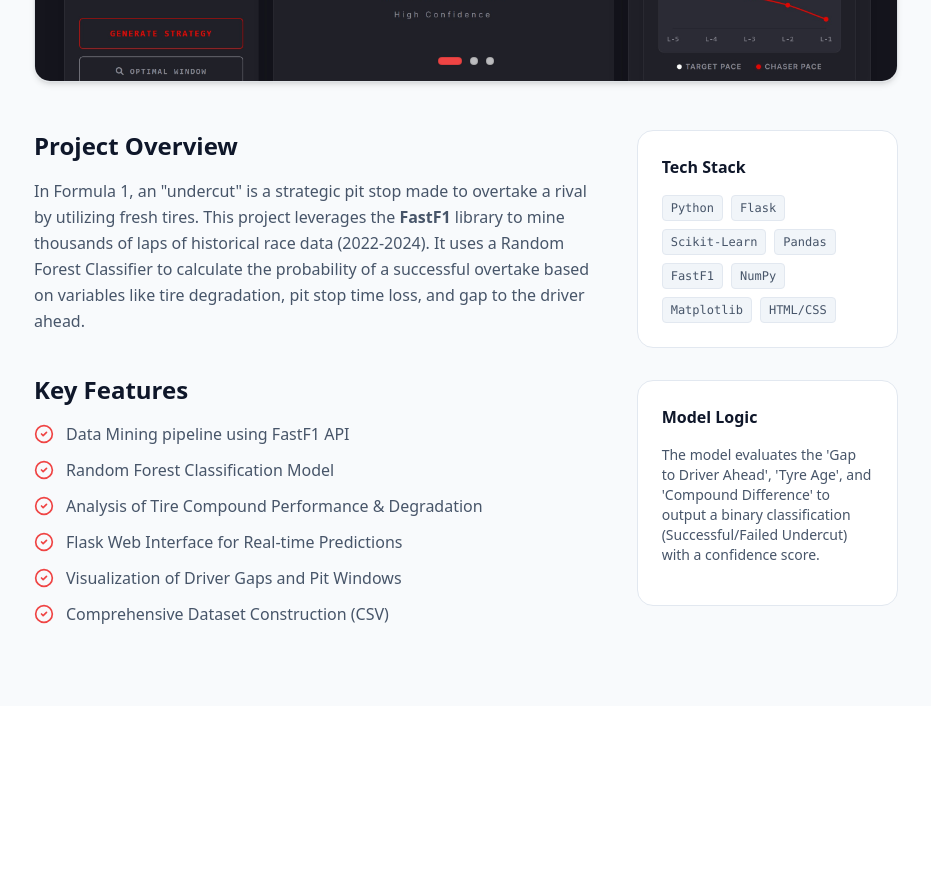
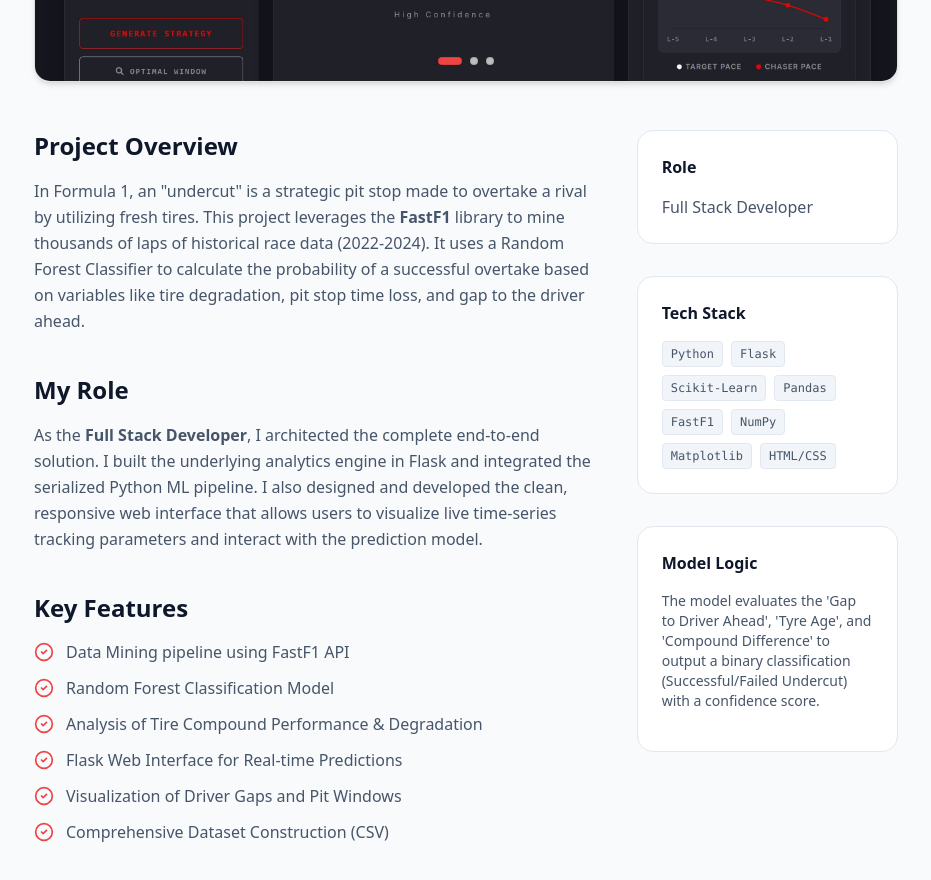
Before and after one commit to NichoHo/portfolio, a Next.js app: page /portfolio/projects/f1-undercut-predictor in a window 1280 px wide. Shown: the part 800-1680 px from the top of the page, without its empty margins (174-1105 px from the left). Before the commit the page ends 1506 px from the top, so only its background shows below. Built offline with nearby package versions, Linux system fonts and the light colour scheme.

Commit message:
add roles for F1

```diff
--- a/app/projects/f1-undercut-predictor/page.tsx
+++ b/app/projects/f1-undercut-predictor/page.tsx
@@ -140,6 +140,13 @@ export default function F1PredictorPage() {
                 </section>
 
                 <section>
+                    <h2 className="text-2xl font-bold text-slate-900 dark:text-white mb-4">My Role</h2>
+                    <p className="text-slate-600 dark:text-slate-400 leading-relaxed">
+                        As the <strong>Full Stack Developer</strong>, I architected the complete end-to-end solution. I built the underlying analytics engine in Flask and integrated the serialized Python ML pipeline. I also designed and developed the clean, responsive web interface that allows users to visualize live time-series tracking parameters and interact with the prediction model.
+                    </p>
+                </section>
+
+                <section>
                     <h2 className="text-2xl font-bold text-slate-900 dark:text-white mb-4">Key Features</h2>
                     <ul className="space-y-3">
                         {[
@@ -159,8 +166,16 @@ export default function F1PredictorPage() {
                 </section>
             </div>
 
-            {/* RIGHT: TECH STACK */}
+            {/* RIGHT: TECH STACK & ROLE */}
             <div className="space-y-8">
+
+                 <div className="p-6 rounded-2xl bg-white dark:bg-slate-900 border border-slate-200 dark:border-slate-800">
+                    <h3 className="font-bold text-slate-900 dark:text-white mb-4">Role</h3>
+                    <p className="text-slate-600 dark:text-slate-400 font-medium">
+                        Full Stack Developer
+                    </p>
+                </div>
+
                 <div className="p-6 rounded-2xl bg-white dark:bg-slate-900 border border-slate-200 dark:border-slate-800">
                     <h3 className="font-bold text-slate-900 dark:text-white mb-4">Tech Stack</h3>
                     <div className="flex flex-wrap gap-2">
```
Also changed, not shown: 1 other file (tests, documents, lock files or other folders).
